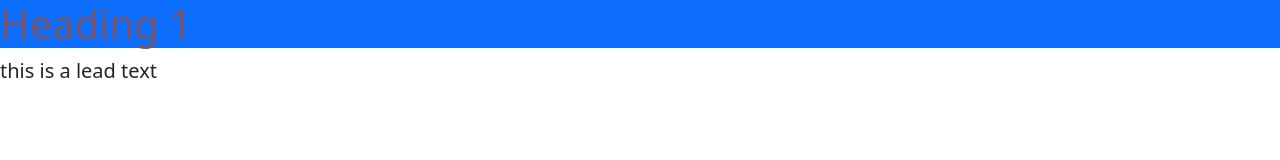
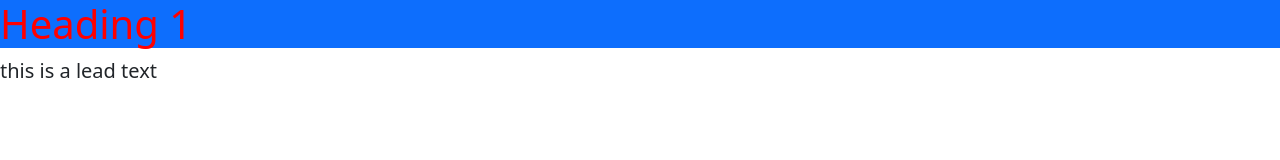
Before and after one commit to Henrycodes-ops/bootstrap_i, a website: page index.html in a window 1280 px wide. Drawn offline with nearby package versions, Linux system fonts and the light colour scheme; files that its build step writes are made by us from their sources.

Commit message:
-m "henry"

```diff
--- a/style.scss
+++ b/style.scss
@@ -1,4 +1,4 @@
-$primary: #785568 !default;
+$primary: red !default;
 .my-heading{
   font-size: 40px;
   color: $primary;
```
